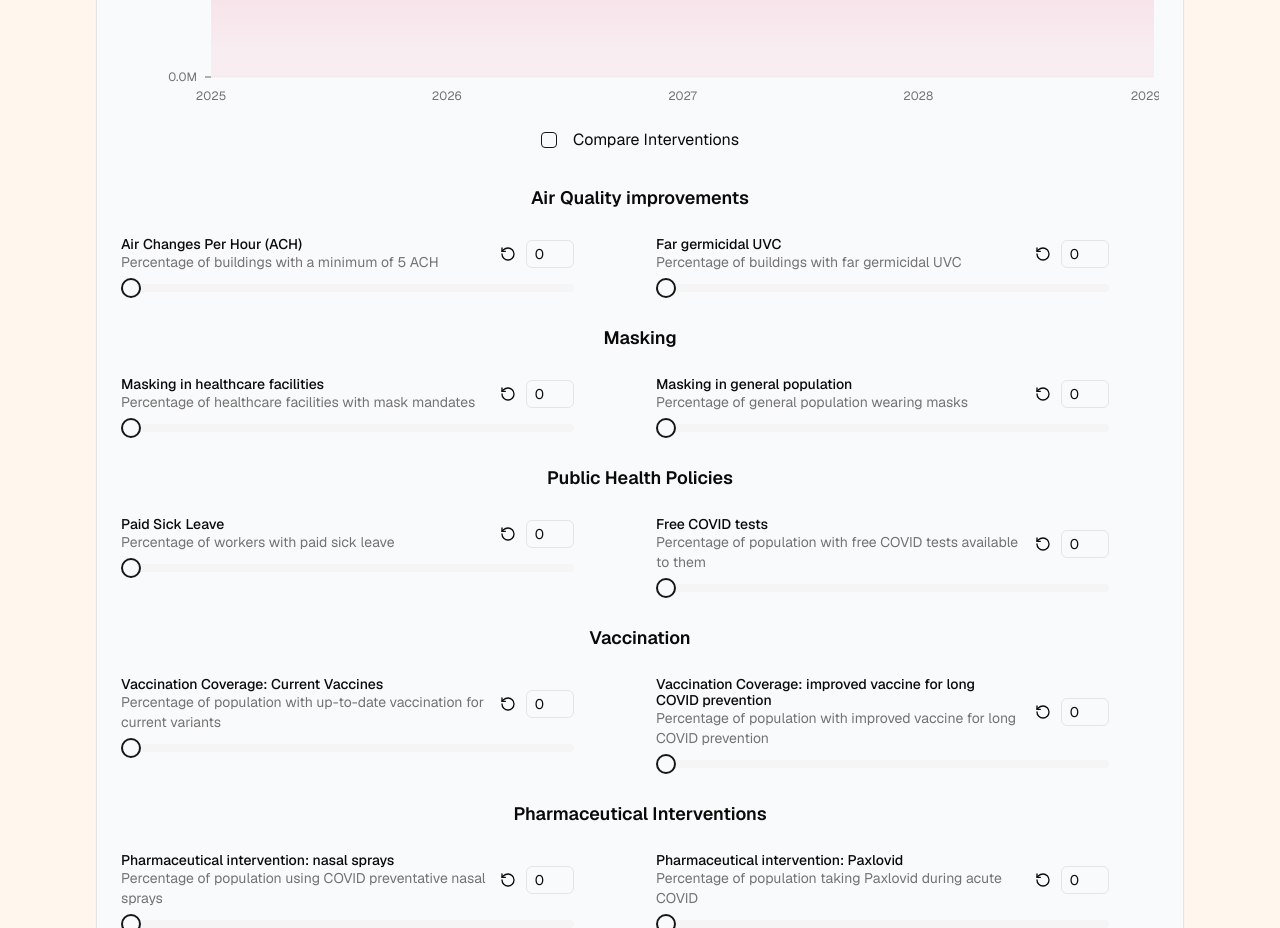
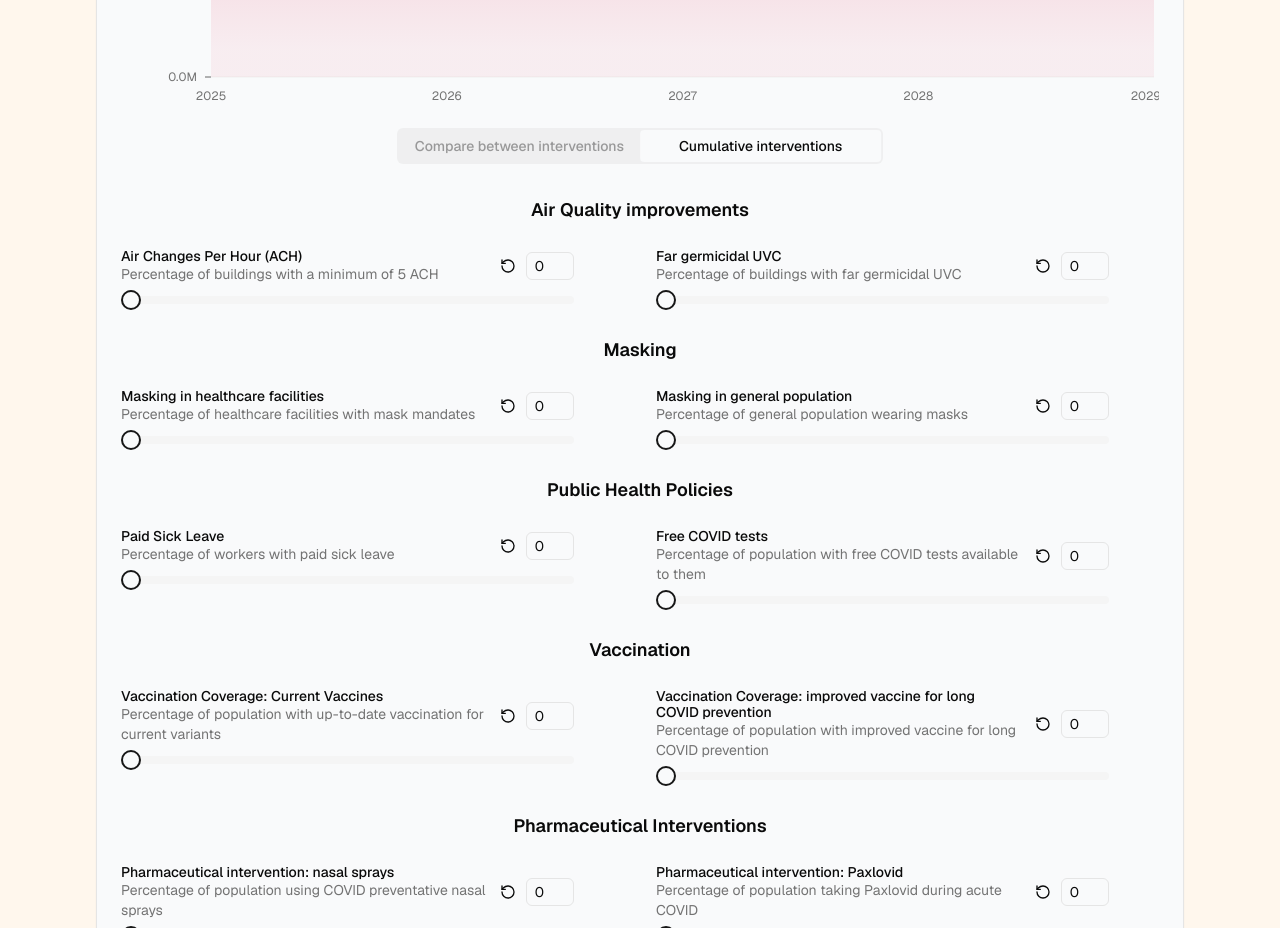
Before and after one commit to DevinCLane/long-covid-dalys, a React (Vite) app: page / in a window 1280 px wide. Shown: the part 980-1908 px from the top of the page. Built offline with nearby package versions, Linux system fonts and the light colour scheme.

Commit message:
create radio group for compare vs cumulative interventions

```diff
--- a/src/components/LC-DALYs.tsx
+++ b/src/components/LC-DALYs.tsx
@@ -24,7 +24,7 @@ import {
   SelectValue,
 } from "@/components/ui/select";
 import { InterventionArea } from "@/components/intervention-area";
-import { Checkbox } from "./ui/checkbox";
+import { CumulativeComparativeSwitcher } from "./cumulative-comparative-switcher";
 
 /**
  * Defines categories into which multiple interventions are grouped.
@@ -530,34 +530,22 @@ export function LCDALYs() {
                 stroke={`var(--color-${key})`}
               />
             ))}
-            {/*
-                        <Area
-              dataKey="dalys"
-              type="natural"
-              fill="url(#filldalys)"
-              stroke="var(--color-dalys)"
-            />
-            <Area
-              dataKey="interventionDalys"
-              type="natural"
-              fill="url(#fillInterventionDalys)"
-              stroke="var(--color-interventionDalys)"
-            />
-
-            */}
           </AreaChart>
         </ChartContainer>
         <div className="mt-4 space-y-8">
-          {/* checkbox for comparative mode vs cumulative mode */}
           <div className="flex items-center justify-center gap-4">
-            <Checkbox
+            <CumulativeComparativeSwitcher
+              isComparativeMode={isComparativeMode}
+              setIsComparativeMode={setIsComparativeMode}
+            />
+            {/* <Checkbox
               id="comparative-mode"
               checked={isComparativeMode}
               onCheckedChange={(checked) =>
                 setIsComparativeMode(checked as boolean)
               }
             />
-            <label htmlFor="comparative-mode">Compare Interventions</label>
+            <label htmlFor="comparative-mode">Compare Interventions</label> */}
           </div>
           {Object.entries(groupedInterventions).map(
             ([group, groupInterventions]) => (
--- a/src/components/comp-170.tsx
+++ /dev/null
@@ -1,33 +0,0 @@
-import { useId, useState } from "react"
-
-import { RadioGroup, RadioGroupItem } from "@/components/ui/radio-group"
-
-export default function Component() {
-  const id = useId()
-  const [selectedValue, setSelectedValue] = useState("on")
-
-  return (
-    <div className="bg-input/50 inline-flex h-9 rounded-md p-0.5">
-      <RadioGroup
-        value={selectedValue}
-        onValueChange={setSelectedValue}
-        className="group after:bg-background has-focus-visible:after:border-ring has-focus-visible:after:ring-ring/50 relative inline-grid grid-cols-[1fr_1fr] items-center gap-0 text-sm font-medium after:absolute after:inset-y-0 after:w-1/2 after:rounded-sm after:shadow-xs after:transition-[translate,box-shadow] after:duration-300 after:ease-[cubic-bezier(0.16,1,0.3,1)] has-focus-visible:after:ring-[3px] data-[state=off]:after:translate-x-0 data-[state=on]:after:translate-x-full"
-        data-state={selectedValue}
-      >
-        <label className="group-data-[state=on]:text-muted-foreground/70 relative z-10 inline-flex h-full min-w-8 cursor-pointer items-center justify-center px-4 whitespace-nowrap transition-colors select-none">
-          Bill Monthly
-          <RadioGroupItem id={`${id}-1`} value="off" className="sr-only" />
-        </label>
-        <label className="group-data-[state=off]:text-muted-foreground/70 relative z-10 inline-flex h-full min-w-8 cursor-pointer items-center justify-center px-4 whitespace-nowrap transition-colors select-none">
-          <span>
-            Bill Yearly{" "}
-            <span className="group-data-[state=off]:text-muted-foreground/70 transition-colors group-data-[state=on]:text-emerald-500">
-              -20%
-            </span>
-          </span>
-          <RadioGroupItem id={`${id}-2`} value="on" className="sr-only" />
-        </label>
-      </RadioGroup>
-    </div>
-  )
-}
--- /dev/null
+++ b/src/components/cumulative-comparative-switcher.tsx
@@ -0,0 +1,41 @@
+import { useId } from "react";
+
+import { RadioGroup, RadioGroupItem } from "@/components/ui/radio-group";
+
+export function CumulativeComparativeSwitcher({
+  isComparativeMode,
+  setIsComparativeMode,
+}: {
+  isComparativeMode?: boolean;
+  setIsComparativeMode?: (value: boolean) => void;
+}) {
+  const id = useId();
+
+  return (
+    <div className="inline-flex h-9 rounded-md bg-input/50 p-0.5">
+      <RadioGroup
+        value={isComparativeMode ? "off" : "on"}
+        onValueChange={
+          setIsComparativeMode
+            ? (value) => setIsComparativeMode(value === "off")
+            : undefined
+        }
+        className="has-focus-visible:after:border-ring has-focus-visible:after:ring-ring/50 after:shadow-xs after:ease-[cubic-bezier(0.16,1,0.3,1)] has-focus-visible:after:ring-[3px] group relative inline-grid grid-cols-[1fr_1fr] items-center gap-0 text-sm font-medium after:absolute after:inset-y-0 after:w-1/2 after:rounded-sm after:bg-card after:transition-[translate,box-shadow] after:duration-300 data-[state=off]:after:translate-x-0 data-[state=on]:after:translate-x-full"
+        data-state={isComparativeMode ? "off" : "on"}
+      >
+        <label className="relative z-10 inline-flex h-full min-w-8 cursor-pointer select-none items-center justify-center whitespace-nowrap px-4 transition-colors group-data-[state=on]:text-muted-foreground/70">
+          <span className="hidden sm:inline">
+            Compare between interventions
+          </span>
+          <span className="sm:hidden">Compare</span>
+          <RadioGroupItem id={`${id}-1`} value="off" className="sr-only" />
+        </label>
+        <label className="relative z-10 inline-flex h-full min-w-8 cursor-pointer select-none items-center justify-center whitespace-nowrap px-4 transition-colors group-data-[state=off]:text-muted-foreground/70">
+          <span className="hidden sm:inline">Cumulative interventions</span>
+          <span className="sm:hidden">Total</span>
+          <RadioGroupItem id={`${id}-2`} value="on" className="sr-only" />
+        </label>
+      </RadioGroup>
+    </div>
+  );
+}
```
